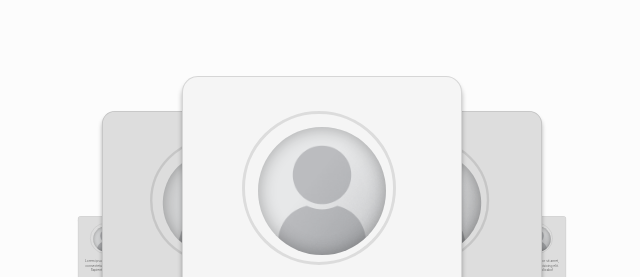
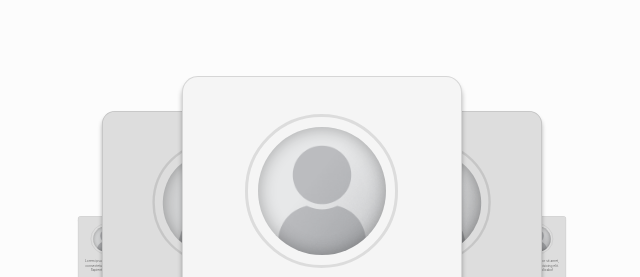
Before and after one commit to ParzivaI13/ntw.github.io, a plain HTML site: page index.html in a window 1280 px wide. Shown: the part 2560-2837 px from the top of the page, 318-958 px from the left. Drawn offline with nearby package versions, Linux system fonts and the light colour scheme.

Commit message:
Update style.css

```diff
--- a/style.css
+++ b/style.css
@@ -328,8 +328,8 @@
     border: solid 3px rgba(0,0,0,.1);
     border-radius: 100%;
     position: absolute;
-    top: calc(-10% - 3px);
-    left: calc(-10% - 3px);
+    top: calc(-8% - 3px);
+    left: calc(-8% - 3px);
   }
 /*-------------------------------------------------------------------------------------*/
 
```
